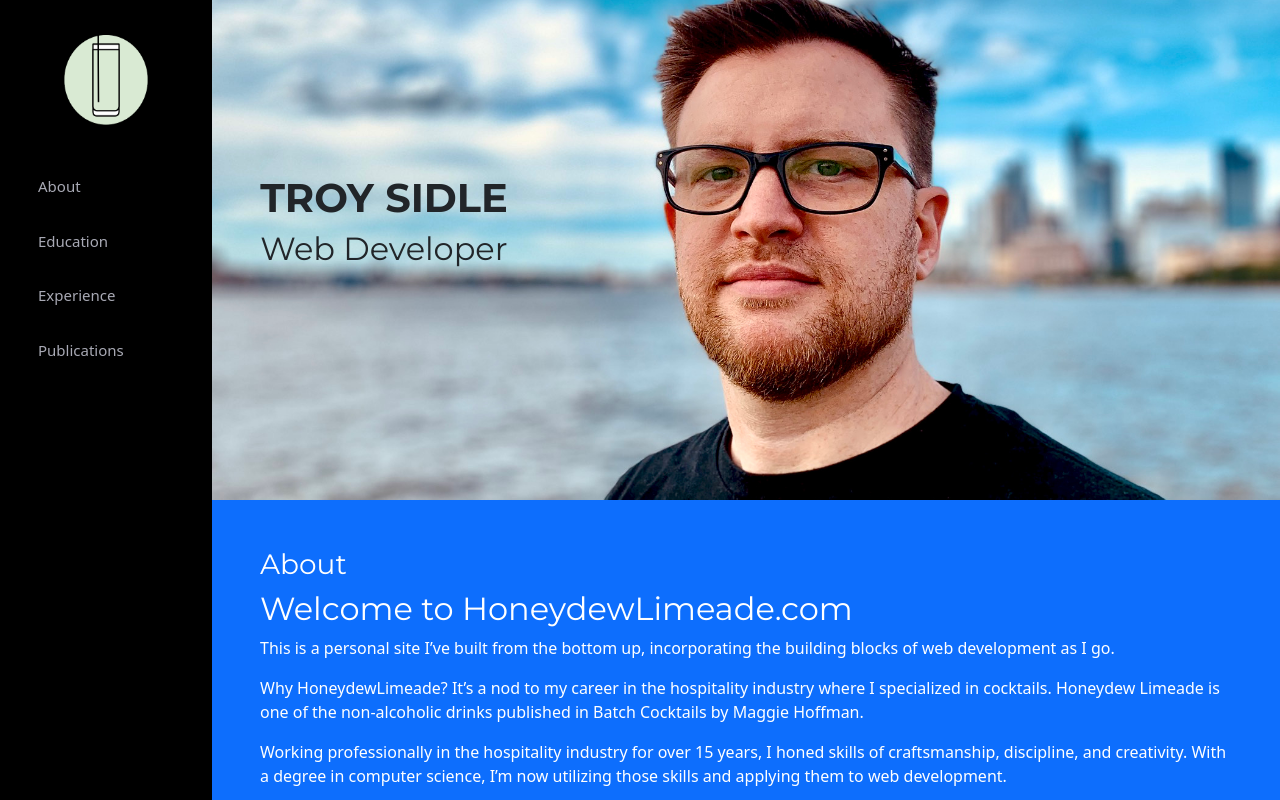
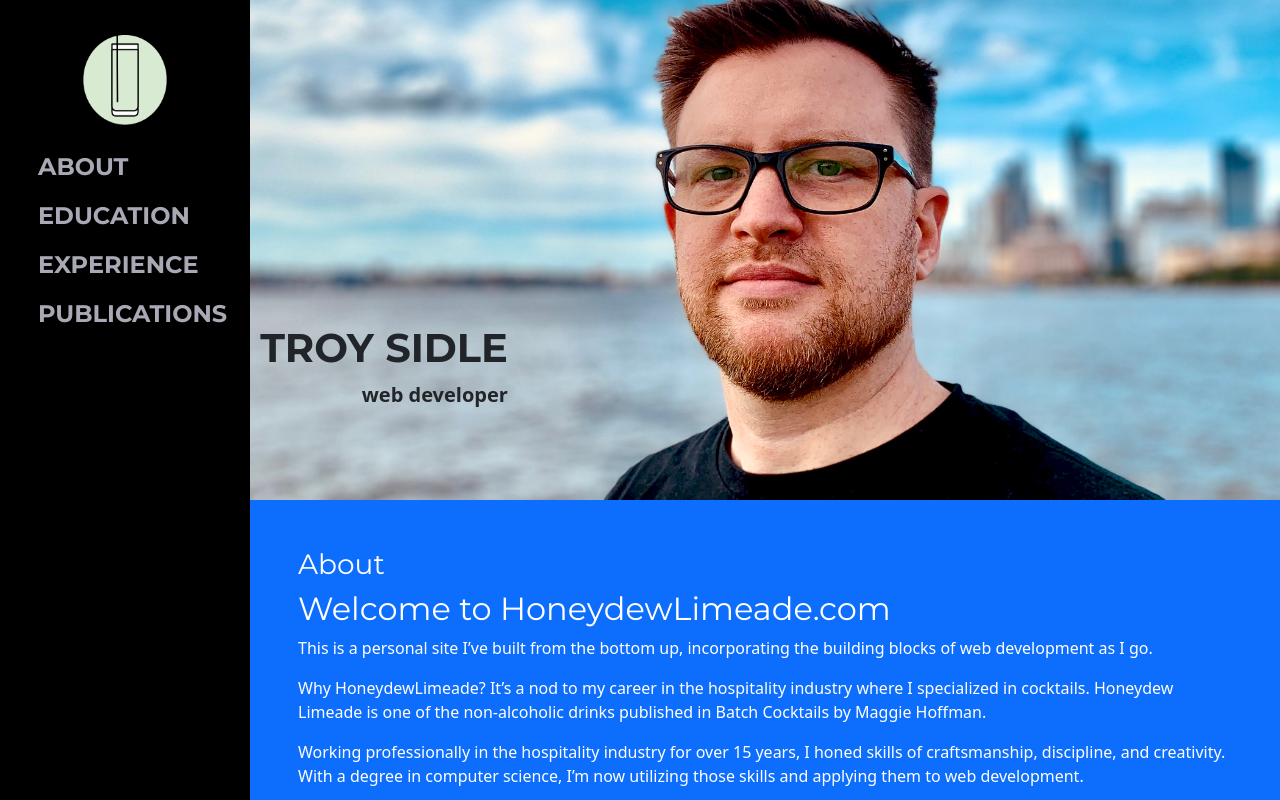
Before and after one commit to troysidle/Boostraped-Bootstrap, a plain HTML site: page index.html in a window 1280 px wide. Shown: the top 800 px of the page. Drawn offline with nearby package versions, Linux system fonts and the light colour scheme.

Commit message:
Format adjustments
This page uses Bootstrap.

This version has a home image as a background with text.

This scales well on a mobile device. It has a menu that is hidden, but can be displayed with a menu botton.

Google Font Montserrat has been added, bold is enabled, more format adjustments.

```diff
--- a/Stylesheet.css
+++ b/Stylesheet.css
@@ -27,9 +27,9 @@ create a background image so that text can be placed on top.
 }
 
 .heroText {
-  text-align: left;
+  text-align: right;
   position: absolute;
-  top: 45%;
+  top: 75%;
   left: 30%;
   transform: translate(-50%, -50%);
 }
@@ -43,21 +43,24 @@ create a background image so that text can be placed on top.
   top: 0;
   left: 0;
   bottom: 0;
-  width: 212px;
+  width: 250px;
   transition: all ease-in-out 0.25s;
   z-index: 9997;
   transition: all 0.5s;
   padding: 0 15px;
   background: black;
   overflow-y: auto;
+  font-family: 'Montserrat', sans-serif;
+  font-weight: bold;
+  line-height: 0.7; /*distance between navigation menu options*/
 }
 
 #body {
-    left: 212px;
+    left: 250px;
 }
 
 #main {
-  margin-left: 212px;
+  margin-left: 250px;
 }
 
 /*--------------------------------------------------------------
@@ -83,7 +86,7 @@ create a background image so that text can be placed on top.
   padding: 12px 15px;
   margin-bottom: 8px;
   transition: 0.3s;
-  font-size: 15px;
+  font-size: 24px;
 }
 .nav-menu a i, .nav-menu a:focus i {
   font-size: 24px;
--- a/index.html
+++ b/index.html
@@ -1,14 +1,14 @@
 <!--*********************************************************************
 Author: Troy Sidle
 
-Version: 1.1.2
+Version: 1.1.3
 This page uses Bootstrap.
 
 This version has a home image as a background with text.
 
 This scales well on a mobile device. It has a menu that is hidden, but can be displayed with a menu botton.
 
-Google Font Montserrat has been added.
+Google Font Montserrat has been added, bold is enabled, more format adjustments.
 *********************************************************************-->
 
 
@@ -54,10 +54,10 @@ Google Font Montserrat has been added.
       <nav id="navbar" class="nav-menu navbar">
 
         <ul>
-          <li><a href="#about" class="nav-link scrollto"><i class="bx bx-user"></i> <span>About</span></a></li>
-          <li><a href="#education" class="nav-link scrollto"><i class="bx bx-envelope"></i> <span>Education</span></a></li>
-          <li><a href="#workExperience" class="nav-link scrollto"><i class="bx bx-envelope"></i> <span>Experience</span></a></li>
-          <li><a href="#publications" class="nav-link scrollto"><i class="bx bx-envelope"></i> <span>Publications</span></a></li>
+          <li><a href="#about" class="nav-link scrollto"><i class="bx bx-user"></i> <span>ABOUT</span></a></li>
+          <li><a href="#education" class="nav-link scrollto"><i class="bx bx-envelope"></i> <span>EDUCATION</span></a></li>
+          <li><a href="#workExperience" class="nav-link scrollto"><i class="bx bx-envelope"></i> <span>EXPERIENCE</span></a></li>
+          <li><a href="#publications" class="nav-link scrollto"><i class="bx bx-envelope"></i> <span>PUBLICATIONS</span></a></li>
         </ul>
       </nav><!-- .nav-menu -->
 
@@ -78,7 +78,7 @@ Google Font Montserrat has been added.
     <div class="heroText">
 
         <h1><b>TROY SIDLE</b></h1>
-        <h2>Web Developer</h2>
+        <p><b><span style="font-size: 20px">web developer</span></b><p>
 
     </div>
 
```
